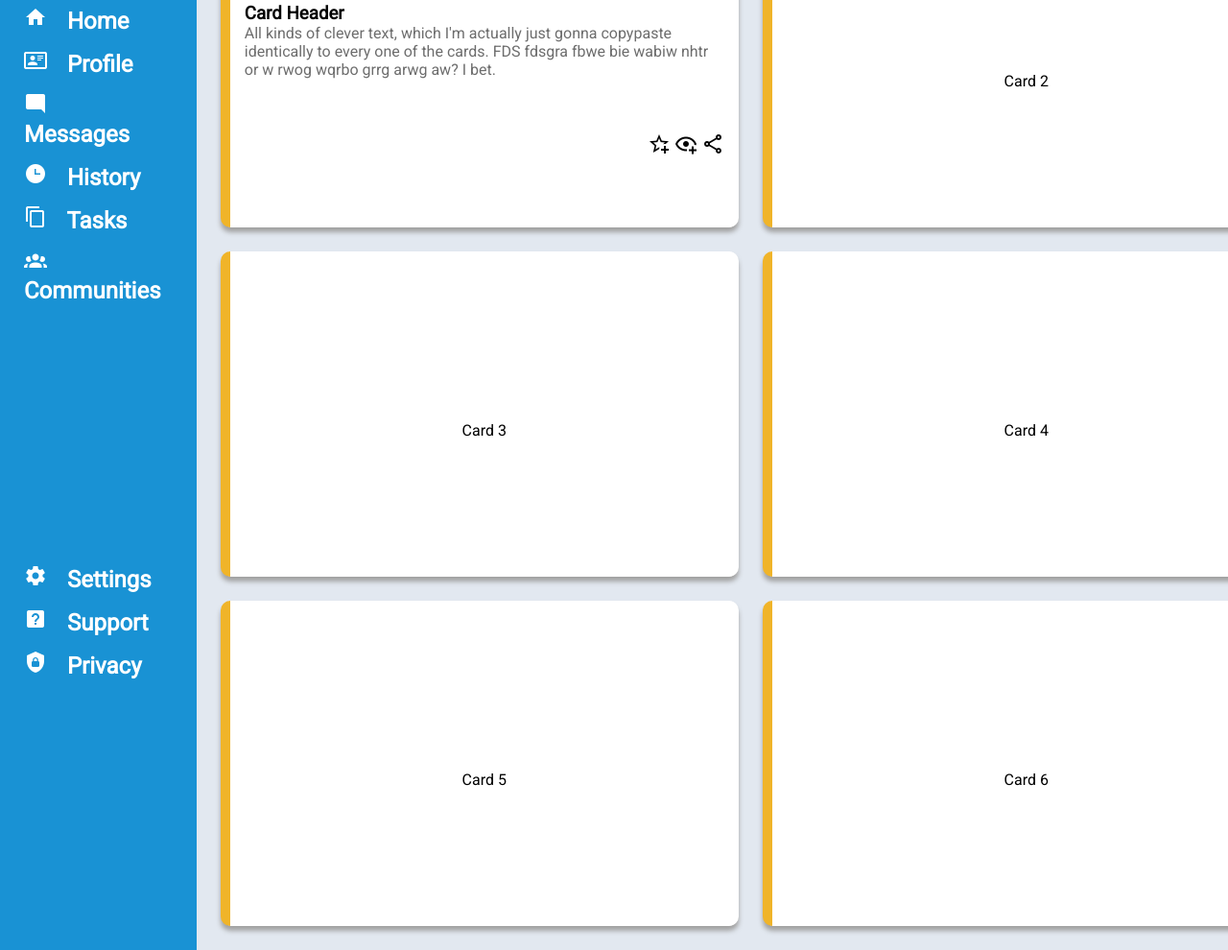
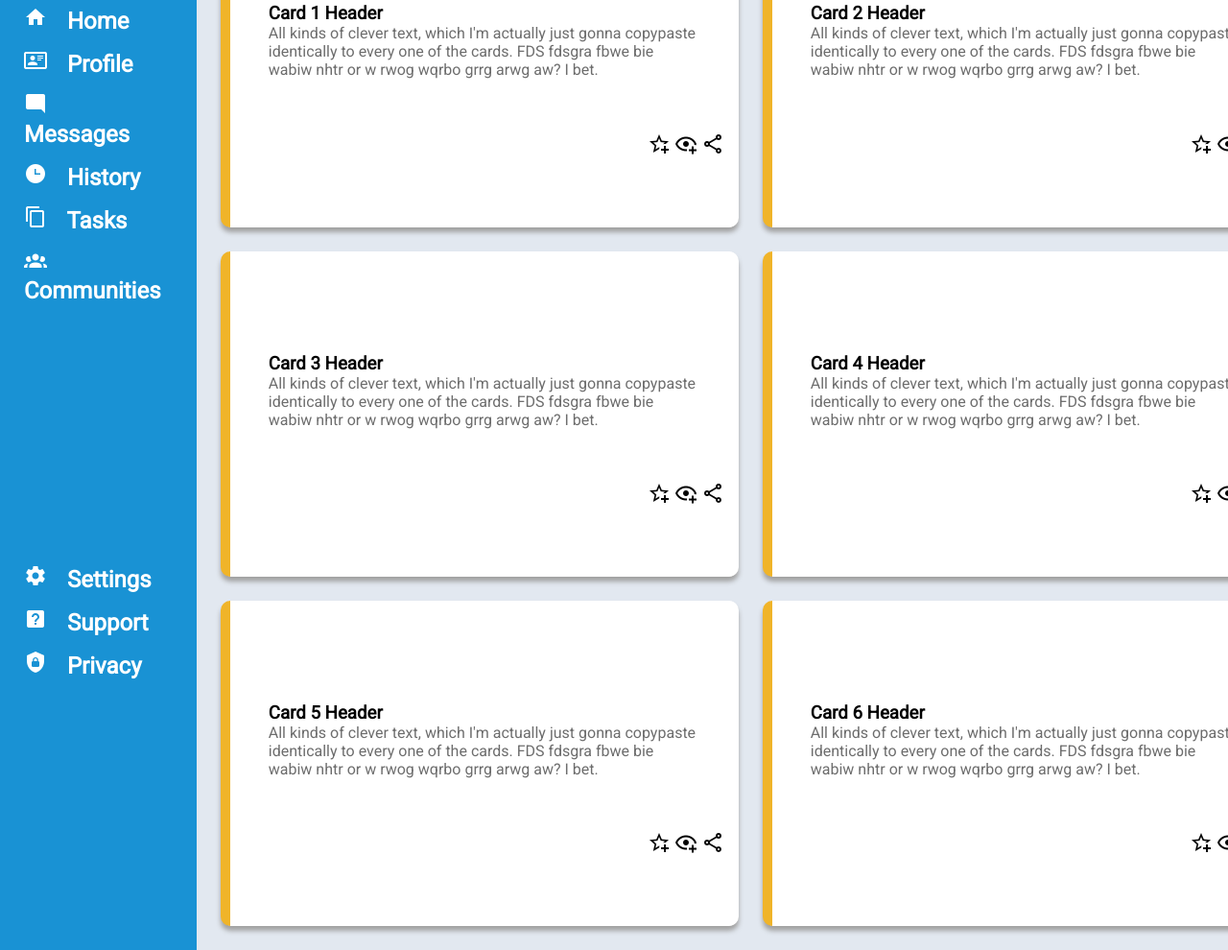
Before and after one commit to PettLe/admin-dashboard, a plain HTML site: page index.html in a window 1280 px wide. Shown: the part 372-1362 px from the top of the page at 96% size. Drawn offline with Linux system fonts and the light colour scheme.

Commit message:
Added dummy content

```diff
--- a/index.html
+++ b/index.html
@@ -57,7 +57,7 @@
 
           <div class="card">
             <div class="cardtext">
-              <h3>Card Header</h3>
+              <h3>Card 1 Header</h3>
               <p>
                 All kinds of clever text, which I'm actually just gonna
                 copypaste identically to every one of the cards. FDS fdsgra fbwe
@@ -70,11 +70,81 @@
               <img src="./materials/share-variant-outline.png" alt="" />
             </div>
           </div>
-          <div class="card"><p>Card 2</p></div>
-          <div class="card"><p>Card 3</p></div>
-          <div class="card"><p>Card 4</p></div>
-          <div class="card"><p>Card 5</p></div>
-          <div class="card"><p>Card 6</p></div>
+          <div class="card">
+            <div class="cardtext">
+              <h3>Card 2 Header</h3>
+              <p>
+                All kinds of clever text, which I'm actually just gonna
+                copypaste identically to every one of the cards. FDS fdsgra fbwe
+                bie wabiw nhtr or w rwog wqrbo grrg arwg aw? I bet.
+              </p>
+            </div>
+            <div class="cardicons">
+              <img src="./materials/star-plus-outline.png" alt="" />
+              <img src="./materials/eye-plus-outline.png" alt="" />
+              <img src="./materials/share-variant-outline.png" alt="" />
+            </div>
+          </div>
+          <div class="card">
+            <div class="cardtext">
+              <h3>Card 3 Header</h3>
+              <p>
+                All kinds of clever text, which I'm actually just gonna
+                copypaste identically to every one of the cards. FDS fdsgra fbwe
+                bie wabiw nhtr or w rwog wqrbo grrg arwg aw? I bet.
+              </p>
+            </div>
+            <div class="cardicons">
+              <img src="./materials/star-plus-outline.png" alt="" />
+              <img src="./materials/eye-plus-outline.png" alt="" />
+              <img src="./materials/share-variant-outline.png" alt="" />
+            </div>
+          </div>
+          <div class="card">
+            <div class="cardtext">
+              <h3>Card 4 Header</h3>
+              <p>
+                All kinds of clever text, which I'm actually just gonna
+                copypaste identically to every one of the cards. FDS fdsgra fbwe
+                bie wabiw nhtr or w rwog wqrbo grrg arwg aw? I bet.
+              </p>
+            </div>
+            <div class="cardicons">
+              <img src="./materials/star-plus-outline.png" alt="" />
+              <img src="./materials/eye-plus-outline.png" alt="" />
+              <img src="./materials/share-variant-outline.png" alt="" />
+            </div>
+          </div>
+          <div class="card">
+            <div class="cardtext">
+              <h3>Card 5 Header</h3>
+              <p>
+                All kinds of clever text, which I'm actually just gonna
+                copypaste identically to every one of the cards. FDS fdsgra fbwe
+                bie wabiw nhtr or w rwog wqrbo grrg arwg aw? I bet.
+              </p>
+            </div>
+            <div class="cardicons">
+              <img src="./materials/star-plus-outline.png" alt="" />
+              <img src="./materials/eye-plus-outline.png" alt="" />
+              <img src="./materials/share-variant-outline.png" alt="" />
+            </div>
+          </div>
+          <div class="card">
+            <div class="cardtext">
+              <h3>Card 6 Header</h3>
+              <p>
+                All kinds of clever text, which I'm actually just gonna
+                copypaste identically to every one of the cards. FDS fdsgra fbwe
+                bie wabiw nhtr or w rwog wqrbo grrg arwg aw? I bet.
+              </p>
+            </div>
+            <div class="cardicons">
+              <img src="./materials/star-plus-outline.png" alt="" />
+              <img src="./materials/eye-plus-outline.png" alt="" />
+              <img src="./materials/share-variant-outline.png" alt="" />
+            </div>
+          </div>
         </div>
         <div class="announcements">
           <div class="annheader"><p>Announcements</p></div>
--- a/style.css
+++ b/style.css
@@ -93,6 +93,7 @@ ul {
 
 .cardtext {
   text-align: left;
+  margin: 0px 25px 0px 25px;
 }
 
 .cardtext p {
```
